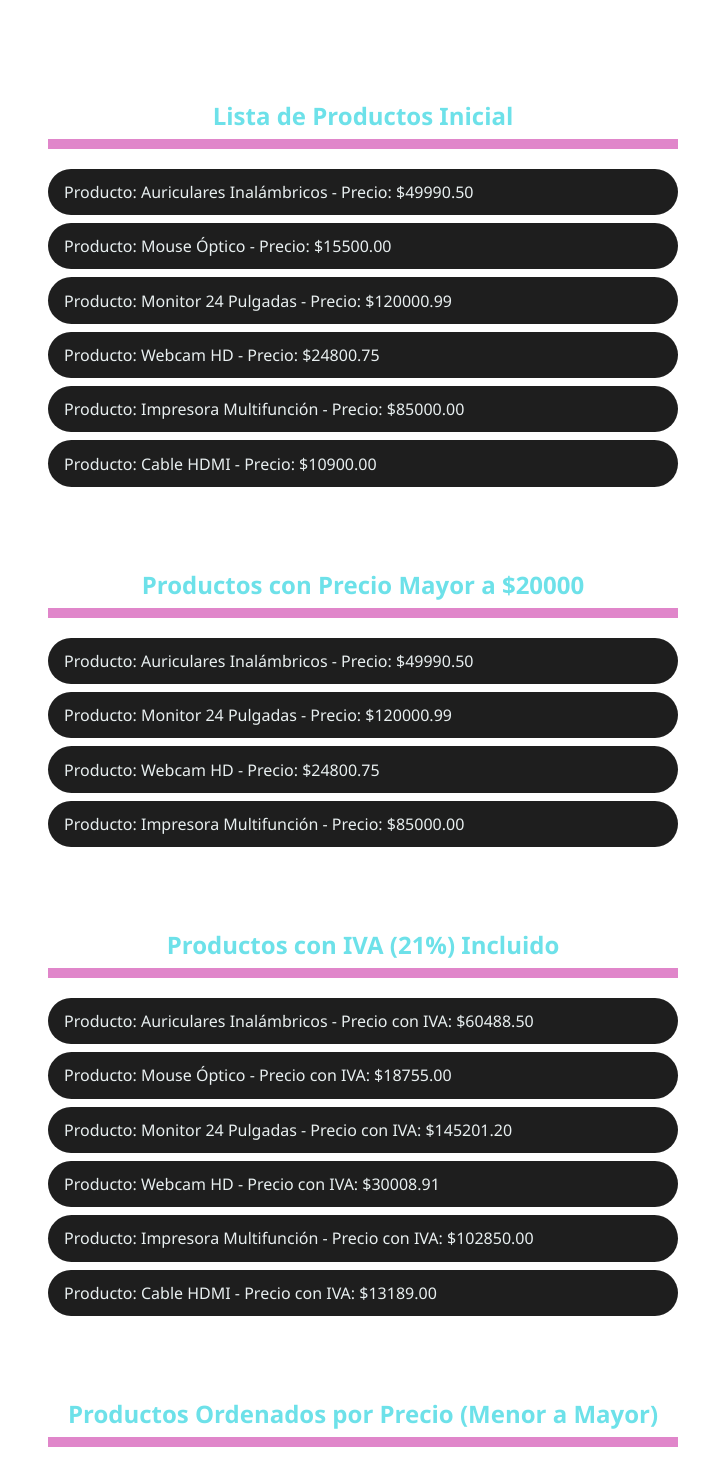
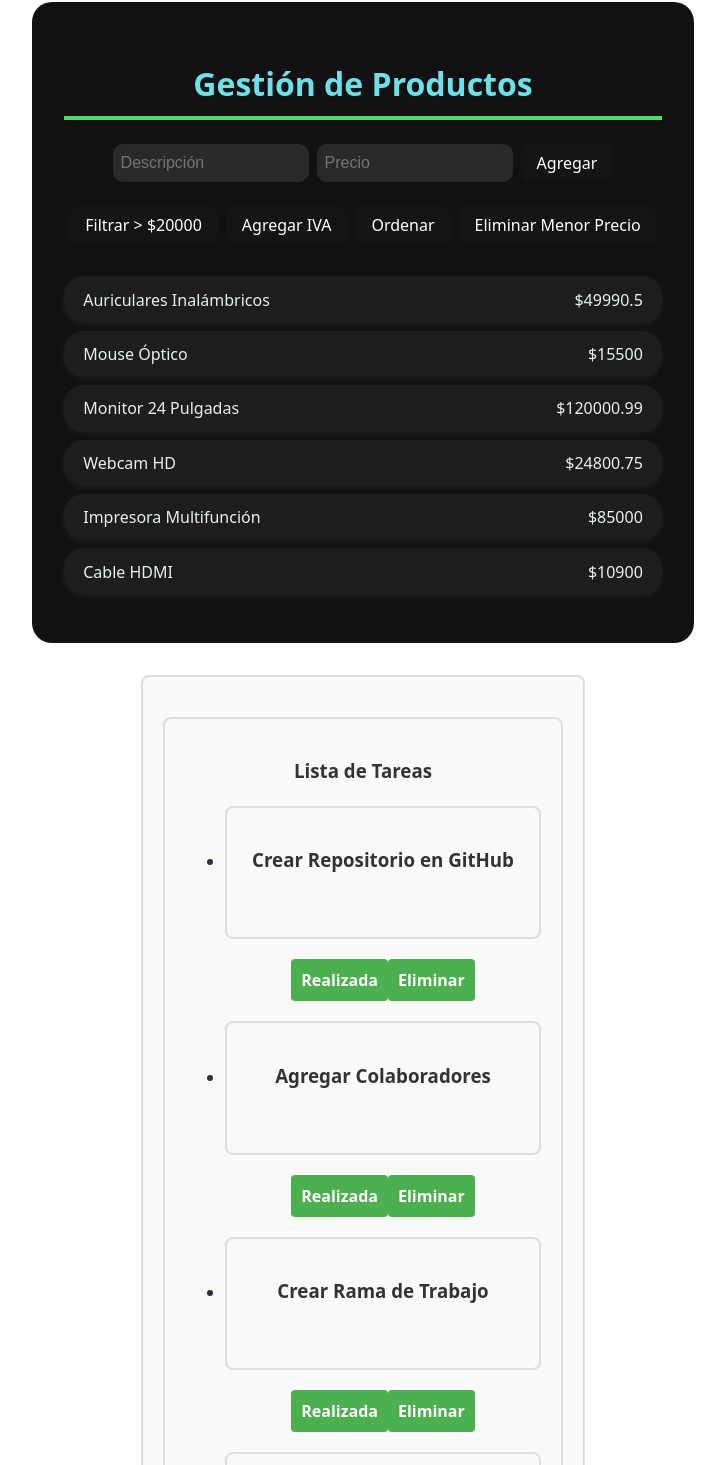
Before and after one commit to juanjujuy/pv_tp3_grupo11, a React (Vite) app: page / in a window 1280 px wide. Shown: the part 155-1620 px from the top of the page, without its empty margins (277-1002 px from the left). Built offline with nearby package versions, Linux system fonts and the light colour scheme.

Commit message:
Delia maribel cusipuma agregando la parte logica de los botones de productos

```diff
--- a/src/assets/components/Producto.jsx
+++ b/src/assets/components/Producto.jsx
@@ -1,122 +1,114 @@
-import React from "react";
-import "../../assets/css/producto.css";
-function Producto(){
-    const productosIniciales = [
-        { descripcion: "Auriculares Inalámbricos", precio: 49990.50 },
+import React, { useState } from 'react';
+import '../css/producto.css';
+
+function Producto() {
+
+  const [productos, setProductos] = useState([
+    { descripcion: "Auriculares Inalámbricos", precio: 49990.5 },
     { descripcion: "Mouse Óptico", precio: 15500 },
     { descripcion: "Monitor 24 Pulgadas", precio: 120000.99 },
     { descripcion: "Webcam HD", precio: 24800.75 },
     { descripcion: "Impresora Multifunción", precio: 85000 },
-        { descripcion: "Cable HDMI", precio: 10900 }
-    ];
+    { descripcion: "Cable HDMI", precio: 10900 },]);
+  const [productosOriginales, setProductosOriginales] = useState([]);
+  const [descripcion, setDescripcion] = useState('');
+  const [precio, setPrecio] = useState('');
+  const [ivaAgregado, setIvaAgregado] = useState(false);
 
-     // 1 - Mostrar en consola cada producto
-  console.log("Ejercicio 1 - Mostrar productos con forEach:");
-  productosIniciales.forEach(p => {
+  const agregarProducto = () => {
+    if (descripcion && precio) {
+      const nuevoProducto = { descripcion, precio: parseFloat(precio) };
+      const nuevosProductos = [...productos, nuevoProducto];
+      setProductos(nuevosProductos);
+      setProductosOriginales(nuevosProductos); // Actualiza originales
+      setDescripcion('');
+      setPrecio('');
+      setIvaAgregado(false); // Reiniciar IVA si se agrega producto nuevo
+    } else {
+      alert("Completa la descripción y el precio");
+    }
+  };
+
+  const mostrarProductos = () => {
+    productos.forEach(p => {
       console.log(`Producto: ${p.descripcion} - Precio: $${p.precio}`);
     });
+  };
 
-  // 2 - Crear un nuevo array con productos con precio mayor a $20000
-  console.log("Ejercicio 2");
-  const productosFiltrados = productosIniciales.filter(p => p.precio > 20000);
-  console.log("2 - Productos con precio mayor a $20000:");
-  console.log(productosFiltrados);
+  const ordenarProductos = () => {
+    const ordenados = [...productos].sort((a, b) => a.precio - b.precio);
+    setProductos(ordenados);
+    setProductosOriginales(ordenados);
+  };
 
+  const eliminarMasBarato = () => {
+    if (productos.length === 0) return;
+    const menorPrecio = Math.min(...productos.map(p => p.precio));
+    const filtrados = productos.filter(p => p.precio !== menorPrecio);
+    setProductos(filtrados);
+    setProductosOriginales(filtrados);
+  };
 
-  // 3 - Crear un array con precios con IVA incluido (21%)
-  console.log("Ejercicio 3");
-  const productosConIVA = productosIniciales.map(p => ({
-    descripcion: p.descripcion,
-    precio: (p.precio * 1.21).toFixed(2)
+  const filtrarProductos = () => {
+    const filtrados = productos.filter(p => p.precio > 20000);
+    setProductos(filtrados);
+    setProductosOriginales(filtrados);
+  };
+
+  const agregarIVA = () => {
+    if (!ivaAgregado) {
+      const conIVA = productos.map(p => ({
+        ...p,
+        precio: parseFloat((p.precio * 1.21).toFixed(2))
       }));
-  console.log("\n3 - Productos con IVA incluido:");
-  console.log(productosConIVA);
-
-  // 4 - Ordenar el array original por precio de menor a mayor
-  console.log("Ejercicio 4");
-  const productosOrdenados = [...productosIniciales].sort((a, b) => a.precio - b.precio);
-  console.log("\n4 - Array original ordenado por precio:");
-  console.log(productosOrdenados);
-
-   // 5 - Agregar un nuevo producto
-   console.log("Ejercicio 5");
-    const nuevoProducto = { descripcion: "Parlante Bluetooth", precio: 59000.90 };
-    const productosConNuevo = [...productosIniciales, nuevoProducto];
-  console.log("\n5 - Array con nuevo producto agregado:");
-  console.log(productosConNuevo);
-
-  // 6 - Eliminar el producto con el precio más bajo
-  console.log("Ejercicio 6");
-  let productosParaEliminar = [...productosIniciales];
-  if (productosParaEliminar.length > 0) {
-    productosParaEliminar.sort((a, b) => a.precio - b.precio);
-    const precioMinimo = productosParaEliminar[0].precio;
-    productosParaEliminar = productosParaEliminar.filter(p => p.precio > precioMinimo);
-    console.log("\n6 - Array después de eliminar el producto con el precio más bajo:");
-    console.log(productosParaEliminar);
+      setProductos(conIVA);
+      setIvaAgregado(true);
     } else {
-    console.log("\n6 - El array de productos está vacío.");
+      // Restauracion a precios originales
+      setProductos(productosOriginales);
+      setIvaAgregado(false);
     }
+  };
 
   return (
-    <div className="container">
-      <h2 className="titulo">Lista de Productos Inicial</h2>
-      <ul className="lista">
-        {productosIniciales.map((producto, index) => (
-          <li className="lista-item" key={index}>
-            Producto: {producto.descripcion} - Precio: ${producto.precio.toFixed(2)}
-          </li>
-        ))}
-      </ul>
+    <div className="producto-wrapper">
+      <h2 className="producto-titulo">Gestión de Productos</h2>
 
-      <h2 className="titulo">Productos con Precio Mayor a $20000</h2>
-      <ul className="lista">
-        {productosFiltrados.map((producto, index) => (
-          <li className="lista-item" key={`mayor20-${index}`}>
-            Producto: {producto.descripcion} - Precio: ${producto.precio.toFixed(2)}
-          </li>
-        ))}
-      </ul>
+      <div className="producto-formulario">
+        <input
+          type="text"
+          placeholder="Descripción"
+          value={descripcion}
+          onChange={(e) => setDescripcion(e.target.value)}
+        />
+        <input
+          type="number"
+          placeholder="Precio"
+          value={precio}
+          onChange={(e) => setPrecio(e.target.value)}
+        />
+        <button onClick={agregarProducto}>Agregar</button>
+      </div>
 
-      <h2 className="titulo">Productos con IVA (21%) Incluido</h2>
-      <ul className="lista">
-        {productosConIVA.map((producto, index) => (
-          <li className="lista-item" key={`conIVA-${index}`}>
-            Producto: {producto.descripcion} - Precio con IVA: ${producto.precio}
-          </li>
-        ))}
-      </ul>
+      <div className="producto-botones">
+        <button onClick={filtrarProductos}>Filtrar > $20000</button>
+        <button onClick={agregarIVA}>
+          {ivaAgregado ? 'Quitar IVA' : 'Agregar IVA'}
+        </button>
+        <button onClick={ordenarProductos}>Ordenar</button>
+        <button onClick={eliminarMasBarato}>Eliminar Menor Precio</button>
+      </div>
 
-      <h2 className="titulo">Productos Ordenados por Precio (Menor a Mayor)</h2>
-      <ul className="lista">
-        {productosOrdenados.map((producto, index) => (
-          <li className="lista-item" key={`ordenado-${index}`}>
-            Producto: {producto.descripcion} - Precio: ${producto.precio.toFixed(2)}
-          </li>
-        ))}
-      </ul>
-
-      <h2 className="titulo">Productos con Nuevo Producto Agregado</h2>
-      <ul className="lista">
-        {productosConNuevo.map((producto, index) => (
-          <li className="lista-item" key={`conNuevo-${index}`}>
-            Producto: {producto.descripcion} - Precio: ${producto.precio.toFixed(2)}
-          </li>
-        ))}
-      </ul>
-
-      <h2 className="titulo">Productos Después de Eliminar el de Menor Precio</h2>
-      <ul className="lista">
-        {productosParaEliminar.map((producto, index) => (
-          <li className="lista-item" key={`sinMinimo-${index}`}>
-            Producto: {producto.descripcion} - Precio: ${producto.precio.toFixed(2)}
+      <ul className="producto-lista">
+        {productos.map((p, index) => (
+          <li key={index} className="producto-item">
+            <span>{p.descripcion}</span>
+            <span>${p.precio}</span>
           </li>
         ))}
       </ul>
     </div>
   );
-
-
 }
 
 export default Producto;
--- a/src/assets/css/producto.css
+++ b/src/assets/css/producto.css
@@ -1,35 +1,81 @@
-.container{
+.producto-wrapper {
+  background-color: #121212;
   color: #e8eff0;
-    font-family: 'Segoe UI', Tahoma, Geneva, Verdana, sans-serif;
-    margin: 0;
-    padding: 1rem;
+  padding: 2rem;
+  max-width: 700px;
+  margin: 2rem auto;
+  border-radius: 20px;
+  box-shadow: 0 4px 20px rgba(255, 255, 255, 0.1);
 }
 
-  .titulo{
+.producto-titulo {
   color: #6de1e9;
-    border-bottom: 10px solid #e086ca;
-    padding-bottom: 0.3rem;
-    margin-top: 5rem;
+  border-bottom: 4px solid #47df6d;
+  padding-bottom: 0.5rem;
+  margin-bottom: 1.5rem;
+  text-align: center;
+  font-size: 2rem;
 }
 
+.producto-formulario {
+  display: flex;
+  gap: 0.5rem;
+  justify-content: center;
+  flex-wrap: wrap;
+  margin-bottom: 1.5rem;
+}
 
-  .lista{
+.producto-formulario input {
+  padding: 0.5rem;
+  border: none;
+  border-radius: 10px;
+  background-color: #2a2a2a;
+  color: #fff;
+  font-size: 1rem;
+  width: 180px;
+}
+
+.producto-botones {
+  display: flex;
+  flex-wrap: wrap;
+  justify-content: center;
+  gap: 0.5rem;
+  margin-bottom: 2rem;
+}
+
+.producto-botones button,
+.producto-formulario button {
+  background-color: #161416;
+  color: white;
+  border: none;
+  border-radius: 10px;
+  padding: 0.5rem 1rem;
+  font-size: 1rem;
+  cursor: pointer;
+  transition: background-color 0.3s;
+}
+
+.producto-botones button:hover,
+.producto-formulario button:hover {
+  background-color: #73aae9;
+}
+
+.producto-lista {
   list-style-type: none;
   padding: 0;
-    margin-top: 1rem;
 }
 
-  .lista-item{
+.producto-item {
   background-color: #1e1e1e;
-    padding: 0.7rem 1rem;
+  padding: 0.7rem 1.2rem;
   margin-bottom: 0.5rem;
-    border-radius: 60px;
+  border-radius: 20px;
   display: flex;
   justify-content: space-between;
-    align-items: center;
-    transition: background-color 0.2s ease;
+  font-size: 1rem;
+  box-shadow: 0 2px 6px rgba(255, 255, 255, 0.05);
 }
 
-  .lista-item:hover{
-    background-color: #4e5e4f;
+.producto-item:hover {
+  background-color: #2d3d2d;
 }
```
Lines whose indentation alone changed are shown as unchanged.
